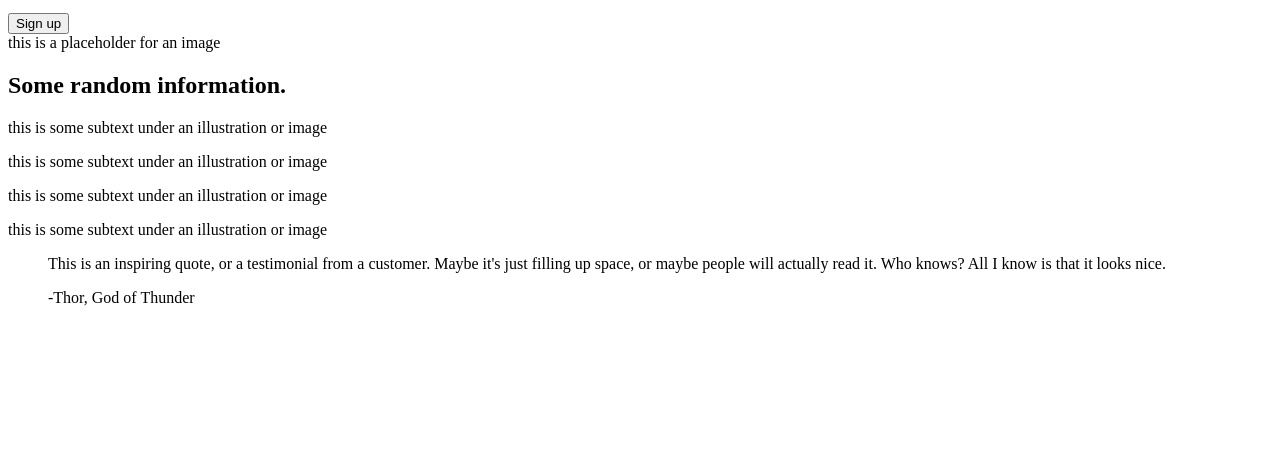
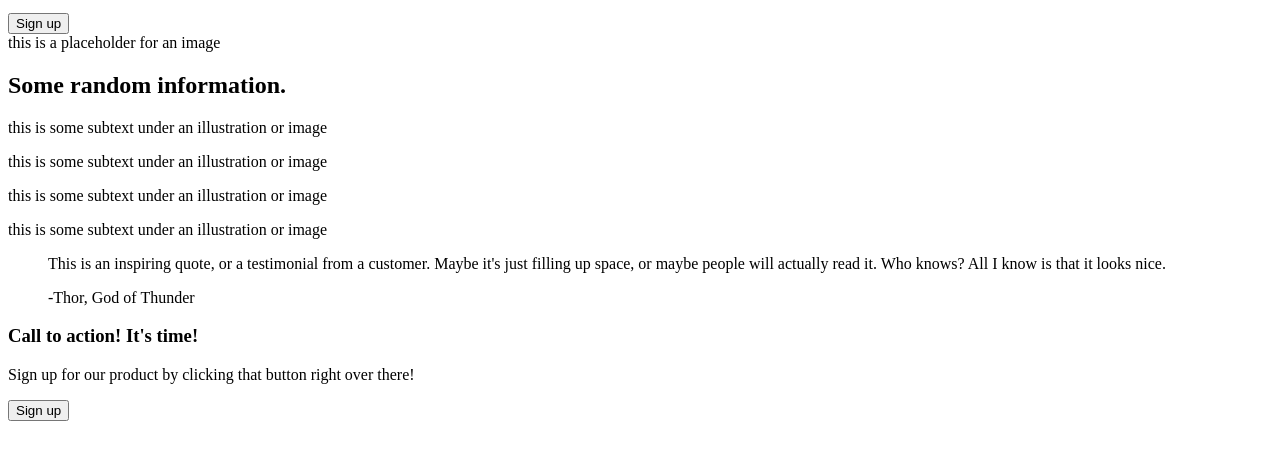
Before and after one commit to danielhkuo/landing-page, a plain HTML site: page index.html in a window 1280 px wide. Shown: the part 184-644 px from the top of the page. Drawn offline with Linux system fonts and the light colour scheme.

Commit message:
Added call to action

```diff
--- a/index.html
+++ b/index.html
@@ -2,9 +2,9 @@
 <html lang="en">
 <head>
     <meta charset="UTF-8">
-    <meta name="viewport" content="width=device-width, initial-scale=1.0">
+    <meta content="width=device-width, initial-scale=1.0" name="viewport">
     <title>This website is awesome</title>
-    <link rel="stylesheet" href="styles.css">
+    <link href="styles.css" rel="stylesheet">
 </head>
 <body>
 <header class="main-header">
@@ -26,7 +26,8 @@
         <div class="hero-content">
             <div class="hero-text">
                 <h1>This website is awesome</h1>
-                <p>This website has some subtext that goes here under the main title. It's a smaller font and the color is lower contrast</p>
+                <p>This website has some subtext that goes here under the main title. It's a smaller font and the color
+                    is lower contrast</p>
                 <button class="sign-up">Sign up</button>
             </div>
             <div class="hero-image">
@@ -57,9 +58,19 @@
     </section>
     <section class="quote-section">
         <blockquote>
-            <p>This is an inspiring quote, or a testimonial from a customer. Maybe it's just filling up space, or maybe people will actually read it. Who knows? All I know is that it looks nice.</p>
+            <p>This is an inspiring quote, or a testimonial from a customer. Maybe it's just filling up space, or maybe
+                people will actually read it. Who knows? All I know is that it looks nice.</p>
             <footer>-Thor, God of Thunder</footer>
         </blockquote>
     </section>
+    <section class="cta-section">
+        <div class="cta-container">
+            <div class="cta-text">
+                <h3>Call to action! It's time!</h3>
+                <p>Sign up for our product by clicking that button right over there!</p>
+            </div>
+            <button class="sign-up">Sign up</button>
+        </div>
+    </section>
 </main>
 </html>
```
